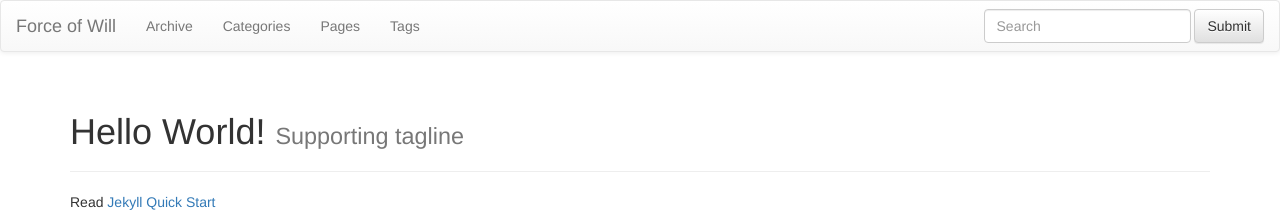
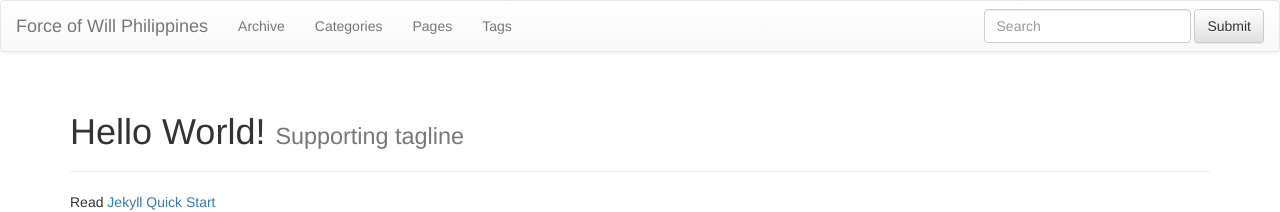
Before and after one commit to GaiusSensei/fw-blog, a Jekyll site: the page built from index.md, in a window 1280 px wide. Shown: the top 212 px of the page. Built offline with Jekyll 4.4.1, drawn with Linux system fonts in a browser that asks for light colours; nearby versions of some CDN libraries; library files that are not in the unit come from our copies; part of the change alters nothing that is shown.

```diff
--- a/_config.yml
+++ b/_config.yml
@@ -4,12 +4,13 @@ permalink: /:categories/:year/:month/:day/:title
 
 exclude: [".rvmrc", ".rbenv-version", "README.md", "Rakefile", "changelog.md"]
 highlighter: true
+markdown: kramdown
 
 # Themes are encouraged to use these universal variables
 # so be sure to set them if your theme uses them.
 #
-title : Force of Will
-tagline: Philippines
+title : Force of Will Philippines
+tagline: Judgement Ruler
 author :
   name : Gaius Capistrano
   email : gaius@about.me
```
